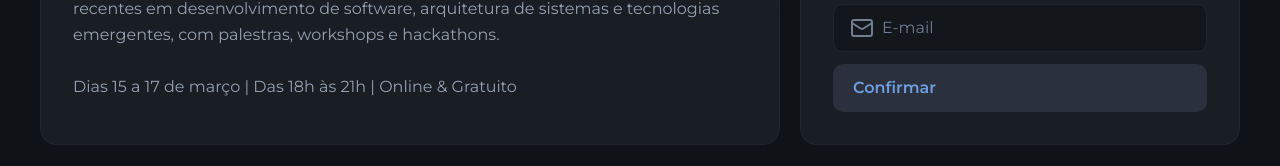
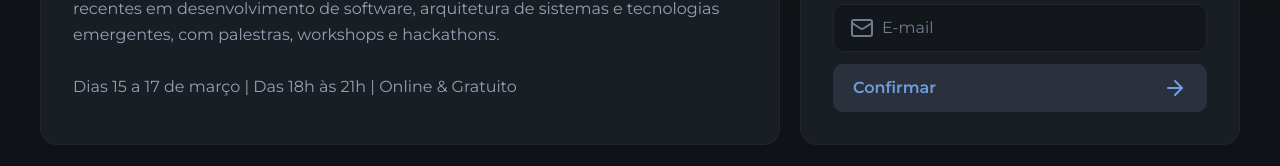
Before and after one commit to cesar-lima/Code-summit-app, a Next.js app: page / in a window 1280 px wide. Shown: the part 531-697 px from the top of the page. Built offline with nearby package versions, Linux system fonts and the light colour scheme.

Commit message:
adicionar icone oa lado do botão de submit

```diff
--- a/src/app/page.tsx
+++ b/src/app/page.tsx
@@ -1,5 +1,5 @@
 import logo from '@/assets/Logo.svg'
-import { Mail, Radio, User } from 'lucide-react'
+import { ArrowRight, ArrowRightIcon, Mail, Radio, User } from 'lucide-react'
 
 import { Button } from '@/components/button'
 import { InputField, InputIcon, InputRoot } from '@/components/input'
@@ -61,7 +61,10 @@ export default function Home() {
 								<InputField type="email" placeholder="E-mail" />
 							</InputRoot>
 
-							<Button type="submit">Confirmar</Button>
+							<Button type="submit">
+								Confirmar
+								<ArrowRight />
+							</Button>
 						</div>
 					</form>
 				</div>
```
